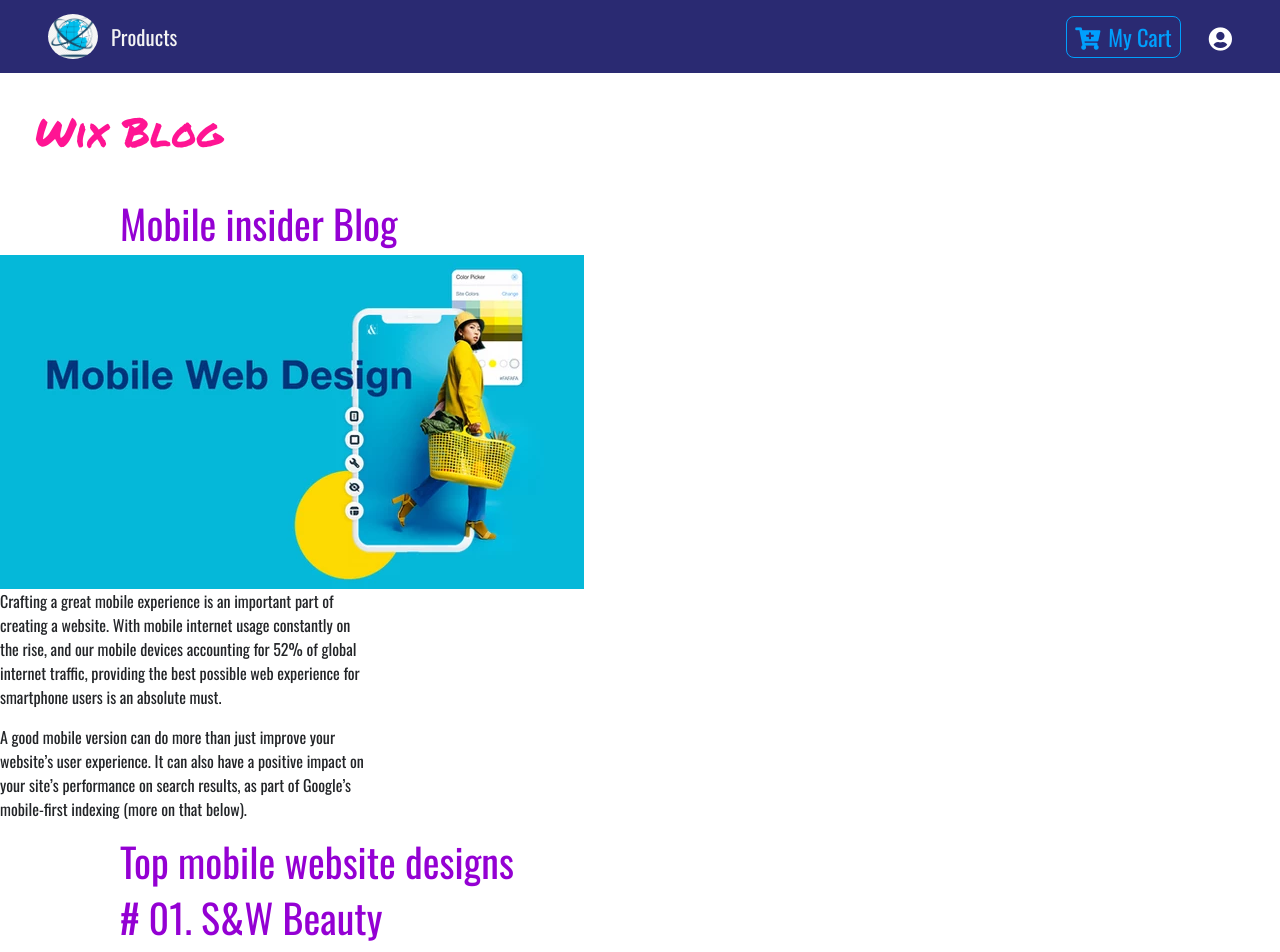
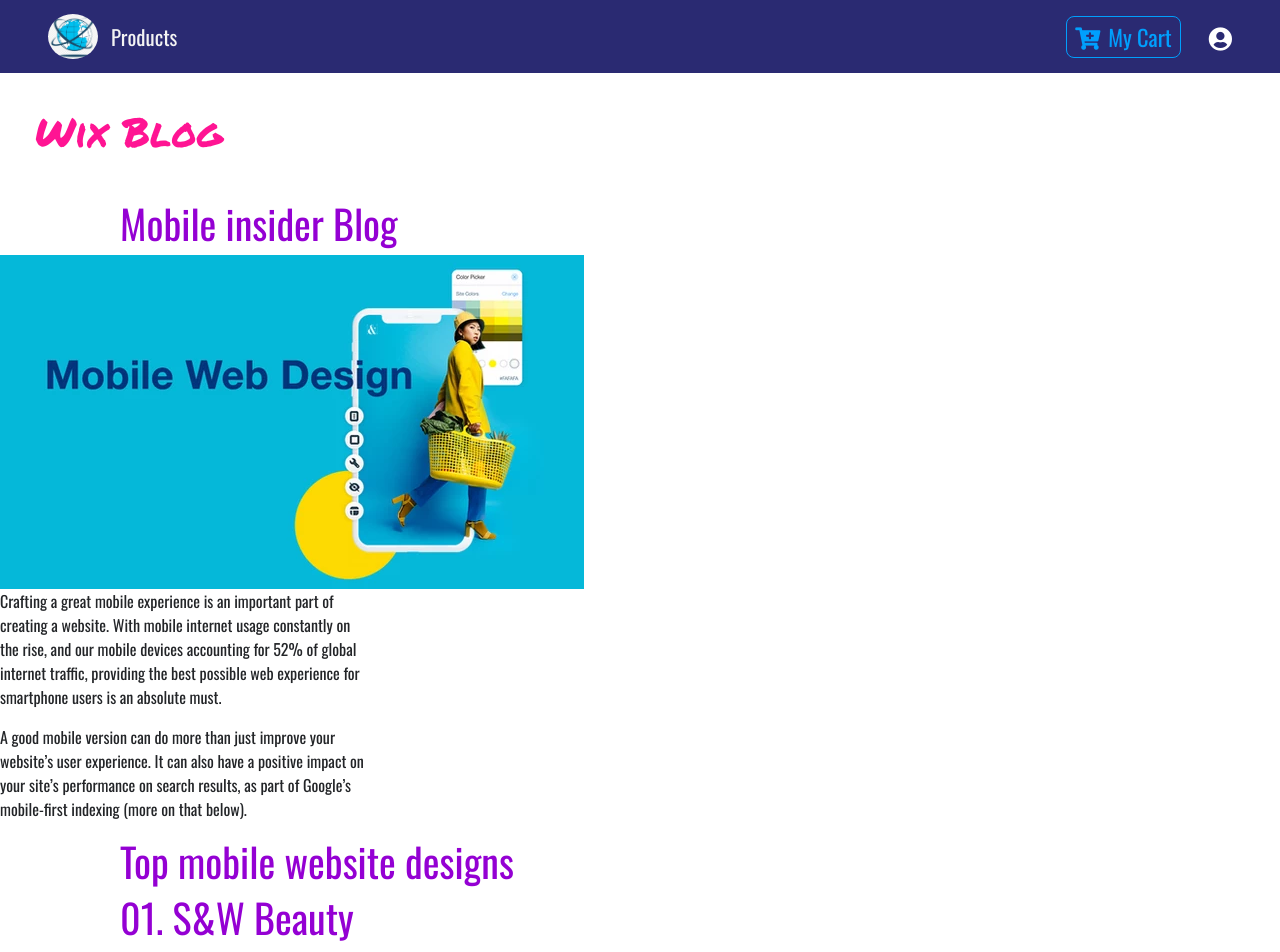
Before and after one commit to seemakaur11/my_project, a React (Create React App) app: page /blog in a window 1280 px wide. Shown: the top 952 px of the page. Built offline with nearby package versions, Linux system fonts and the light colour scheme.

Commit message:
node_modules

```diff
--- a/src/components/home/Blog.jsx
+++ b/src/components/home/Blog.jsx
@@ -6,9 +6,9 @@
 import blog5 from '../../assets/images/home/blog5.jpg'
 import blog6 from '../../assets/images/home/blog6.jpg'
 import blog7 from '../../assets/images/home/blog7.jpg'
-import blog8 from '../../assets/images/home/blog8.jpg'
+// import blog8 from '../../assets/images/home/blog8.jpg'
 import blog9 from '../../assets/images/home/blog9.jpg'
-import blog10 from '../../assets/images/home/blog10.jpg'
+// import blog10 from '../../assets/images/home/blog10.jpg'
 
 export default class Blog extends Component{
     render () {
@@ -26,7 +26,7 @@
                 </div>
                 <div>
                     <h1 className="h1WinBlog">Top mobile website designs</h1>
-                    <h1 className="h1WinBlog"># 01. S&W Beauty</h1>
+                    <h1 className="h1WinBlog"> 01. S&W Beauty</h1>
                     <p>Part of an extensive project by renowned designers Stefan<br/> Sagmeister and Jessica Walsh, this website is a celebration of<br/> all things beautiful and the power beauty holds over us. The<br/> website lures visitors into a world of mesmerizing aesthetics,<br/>
                     complete with information about the Beauty exhibition and<br/> book.</p>
                     <p>The Beauty website employs a cohesive visual language<br/> throughout. Its dazzlingly ornate homepage design is filled<br/> with intricate patterns and details, which are balanced out by <br/>
```
